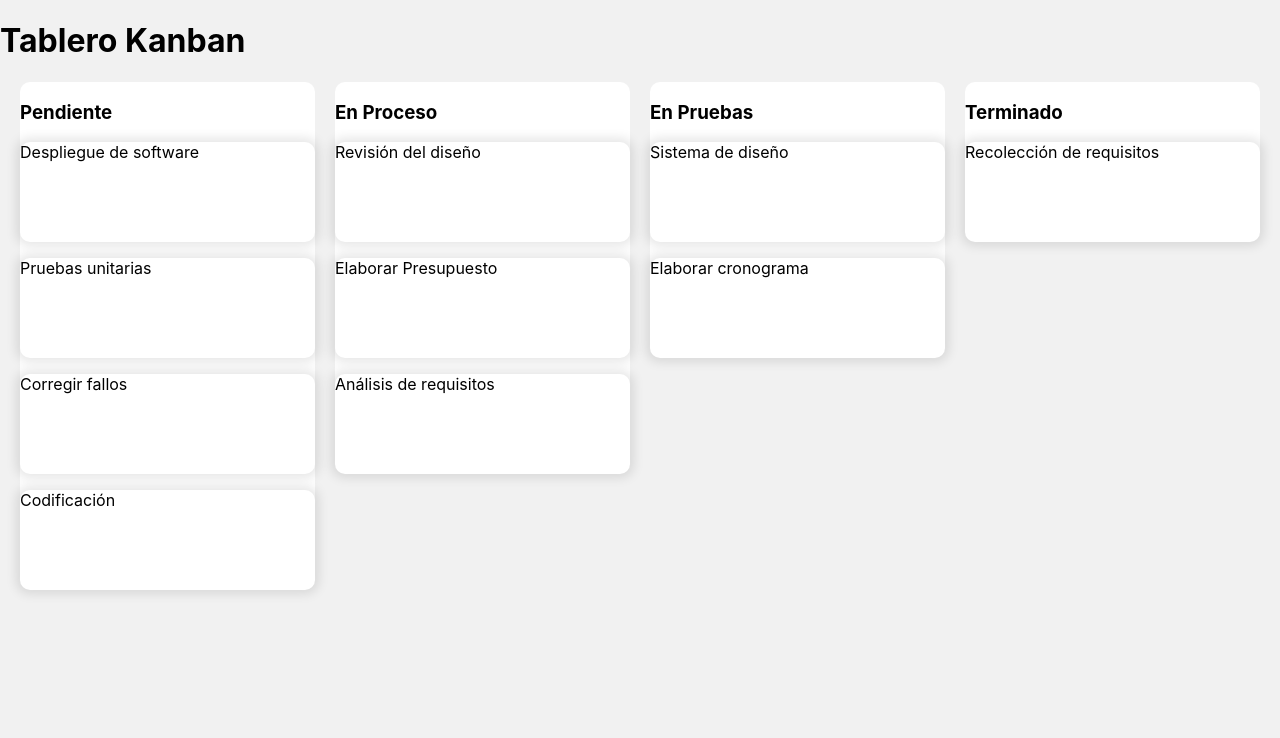
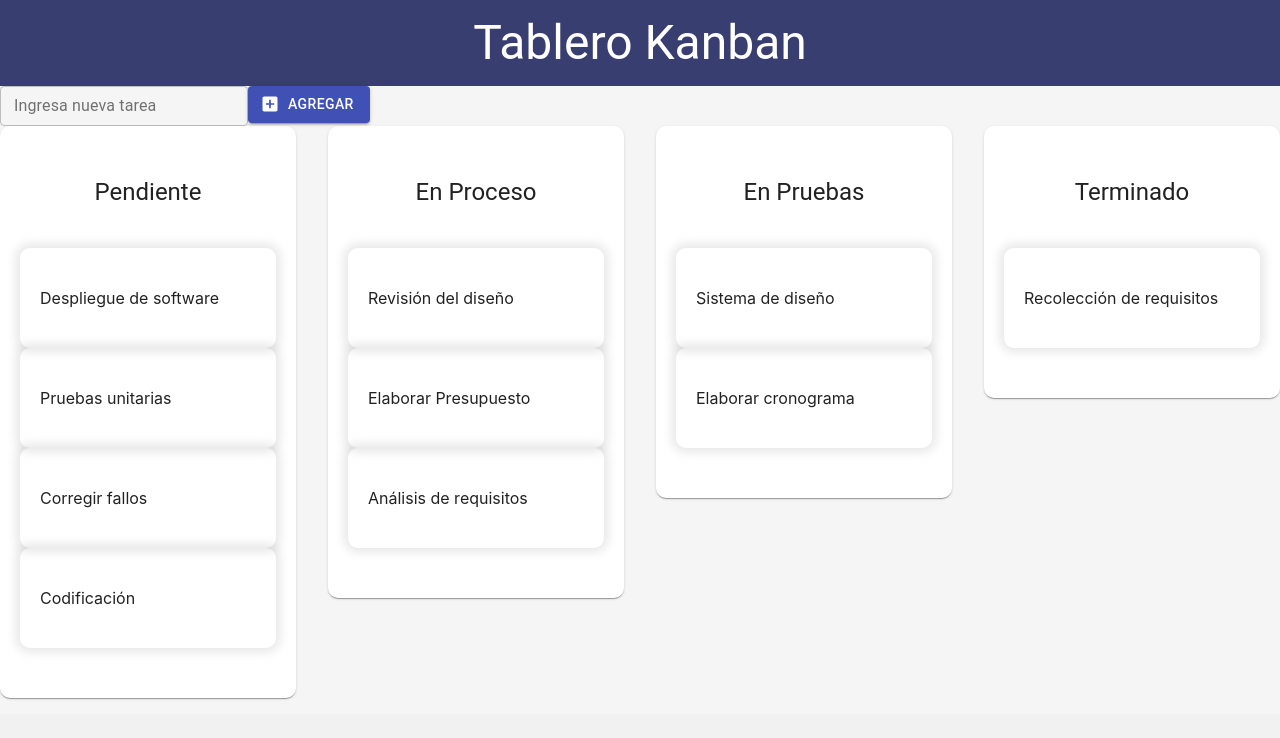
Before and after one commit to fjarauj0/Kanbanboard, a React (Create React App) app: page / in a window 1280 px wide. Shown: the top 738 px of the page. Built offline with nearby package versions, Linux system fonts and the light colour scheme.

Commit message:
Implementando materialui

```diff
--- a/package.json
+++ b/package.json
@@ -3,6 +3,8 @@
   "version": "0.1.0",
   "private": true,
   "dependencies": {
+    "@material-ui/core": "^4.11.3",
+    "@material-ui/icons": "^4.11.2",
     "@testing-library/jest-dom": "^5.11.9",
     "@testing-library/react": "^11.2.5",
     "@testing-library/user-event": "^12.8.3",
--- a/src/App.js
+++ b/src/App.js
@@ -1,8 +1,24 @@
 import React, { useState } from "react";
 import { TaskCard } from "./components/TaskCard";
 import { StatusCard } from "./components/StatusCard";
+import { TaskCreator } from "./components/TaskCreator";
+import Grid from "@material-ui/core/Grid";
+import { makeStyles } from "@material-ui/core/styles";
+import Typography from "@material-ui/core/Typography";
+
+const useStyles = makeStyles({
+  title: {
+    margin: "0",
+    textAlign: "center",
+    backgroundColor: "#383f70",
+    color: "white",
+    padding: "15px",
+  },
+});
 
 function App() {
+  const classes = useStyles();
+
   const [taskItem, setTaskItem] = useState([
     { name: "Despliegue de software", status: "pendiente" },
     { name: "Pruebas unitarias", status: "pendiente" },
@@ -19,26 +35,18 @@ function App() {
   const renderTasks = (status) =>
     taskItem
       .filter((task) => task.status === status)
-      .map((task) => <TaskCard task={task} key={task.name} />);
+      .map((task) => <TaskCard task={task} key={task.id} />);
 
   return (
     <div className="App">
-      <h1>Tablero Kanban</h1>
-
-      <div className="board">
-        <StatusCard name="Pendiente">
-          <div>{renderTasks("pendiente")}</div>
-        </StatusCard>
-        <StatusCard name="En Proceso">
-          <div>{renderTasks("proceso")}</div>
-        </StatusCard>
-        <StatusCard name="En Pruebas">
-          <div>{renderTasks("pruebas")}</div>
-        </StatusCard>
-        <StatusCard name="Terminado">
-          <div>{renderTasks("terminado")}</div>
-        </StatusCard>
-      </div>
+      <Typography variant="h3" className={classes.title}>Tablero Kanban</Typography>
+      <TaskCreator />
+      <Grid container spacing={4}>
+        <StatusCard name="Pendiente">{renderTasks("pendiente")}</StatusCard>
+        <StatusCard name="En Proceso">{renderTasks("proceso")}</StatusCard>
+        <StatusCard name="En Pruebas">{renderTasks("pruebas")}</StatusCard>
+        <StatusCard name="Terminado">{renderTasks("terminado")}</StatusCard>
+      </Grid>
     </div>
   );
 }
--- a/src/components/StatusCard.js
+++ b/src/components/StatusCard.js
@@ -1,8 +1,32 @@
-import React from 'react'
+import React from "react";
+import Paper from "@material-ui/core/Paper";
+import Grid from "@material-ui/core/Grid";
+import { makeStyles } from "@material-ui/core/styles";
+import Typography from "@material-ui/core/Typography";
 
-export const StatusCard = (props) => (
-  <div className="statusCard">
-    <h3 className="statusCard__name">{props.name}</h3>
-    <div className="statusCard__conatiner">{props.children}</div>
-  </div>
-);
+const useStyles = makeStyles({
+  card: {
+    boxSizing: "border-box",
+    padding: "50px 20px",
+    width: "100%",
+    backgroundColor: "#ffffff",
+    borderRadius: "10px",
+    height: "fit-content",
+  },
+  name: { textAlign: "center", marginBottom: " 40px" },
+});
+
+export const StatusCard = (props) => {
+  const classes = useStyles();
+
+  return (
+    <Grid item xs={3}>
+      <Paper className={classes.card}>
+        <Typography variant="h5" gutterBottom className={classes.name}>
+          {props.name}
+        </Typography>
+        {props.children}
+      </Paper>
+    </Grid>
+  );
+};
--- a/src/components/TaskCard.js
+++ b/src/components/TaskCard.js
@@ -1,7 +1,24 @@
 import React from "react";
+import { makeStyles } from "@material-ui/core/styles";
 
-export const TaskCard = (props) => (
-  <div key={props.task.name} className="taskCard">
-    <p>{props.task.name}</p>
-  </div>
-);
+const useStyles = makeStyles({
+  card: {
+    display: "flex",
+    alignItems: "center",
+    boxSizing: "border-box",
+    height: "100px",
+    borderRadius: "10px",
+    boxShadow: "0px 0px 11px 4px rgb(0 0 0 / 10%)",
+    padding: "20px",
+  },
+});
+
+export const TaskCard = (props) => {
+  const classes = useStyles();
+
+  return (
+    <div key={props.task.name} className={classes.card} id={props.task.id}>
+      <p>{props.task.name}</p>
+    </div>
+  );
+};
--- /dev/null
+++ b/src/components/TaskCreator.js
@@ -0,0 +1,34 @@
+import React, { useState } from "react";
+import Button from "@material-ui/core/Button";
+import TextField from "@material-ui/core/TextField";
+import AddBoxIcon from "@material-ui/icons/AddBox";
+
+export const TaskCreator = (props) => {
+  const [newTaskName, setNewTaskName] = useState("");
+  const updateNewTaskValue = (e) => setNewTaskName(e.target.value);
+  const createNewTask = () => {
+    console.log(newTaskName);
+    setNewTaskName("");
+  };
+
+  return (
+    <div className="task__form">
+      <TextField
+        id="taskname"
+        size="small"
+        label="Ingresa nueva tarea"
+        value={newTaskName}
+        onChange={updateNewTaskValue}
+        variant="outlined"
+      />
+      <Button
+        onClick={createNewTask}
+        variant="contained"
+        color="primary"
+        startIcon={<AddBoxIcon />}
+      >
+        Agregar
+      </Button>
+    </div>
+  );
+};
--- a/src/index.css
+++ b/src/index.css
@@ -1,7 +1,7 @@
 body {
   margin: 0;
-  font-family: -apple-system, BlinkMacSystemFont, 'Segoe UI', 'Roboto', 'Oxygen',
-    'Ubuntu', 'Cantarell', 'Fira Sans', 'Droid Sans', 'Helvetica Neue',
+  font-family: -apple-system, BlinkMacSystemFont, "Segoe UI", "Roboto", "Oxygen",
+    "Ubuntu", "Cantarell", "Fira Sans", "Droid Sans", "Helvetica Neue",
     sans-serif;
   -webkit-font-smoothing: antialiased;
   -moz-osx-font-smoothing: grayscale;
@@ -9,27 +9,61 @@ body {
 }
 
 code {
-  font-family: source-code-pro, Menlo, Monaco, Consolas, 'Courier New',
+  font-family: source-code-pro, Menlo, Monaco, Consolas, "Courier New",
     monospace;
 }
 
-.board{
+.App {
+  background-color: #F5F5F5;
+}
+
+/* .taskCard {
+  display: flex;
+  align-items: center;
+  box-sizing: border-box;
+  height: 100px;
+  border-radius: 10px;
+  box-shadow: 0px 0px 11px 4px rgb(0 0 0 / 10%);
+  padding: 20px;
+}
+
+.statusCard {
+  box-sizing: border-box;
+  padding: 50px 20px;
+  width: 100%;
+  background-color: #ffffff;
+  border-radius: 10px;
+  height: fit-content;
+} */
+
+/* .title {
+  margin: 0;
+  text-align: center;
+  background-color: #383f70;
+  color: white;
+  padding: 15px;
+}
+
+.board {
   display: grid;
   grid-template-columns: repeat(4, 1fr);
   gap: 20px;
   justify-items: center;
   margin: 20px;
 }
-
-.statusCard{
-  width: 100%;
-  background-color: #FFFFFF;
-  border-radius: 10px;
-  height: fit-content;
+.statusCard__container {
+  display: grid;
+  grid-template-rows: repeat(1fr);
+  gap: 20px;
 }
 
-.taskCard{
-  height: 100px;
-  border-radius: 10px;
-  box-shadow: 0px 0px 11px 4px rgb(0 0 0 / 10%)
+.statusCard__name {
+  text-align: center;
+  margin-bottom: 40px;
 }
+
+.task__form{
+  margin: 20px;
+  display: flex;
+  justify-content: center;
+} */
```
Also changed, not shown: 1 other file (tests, documents, lock files or other folders).
